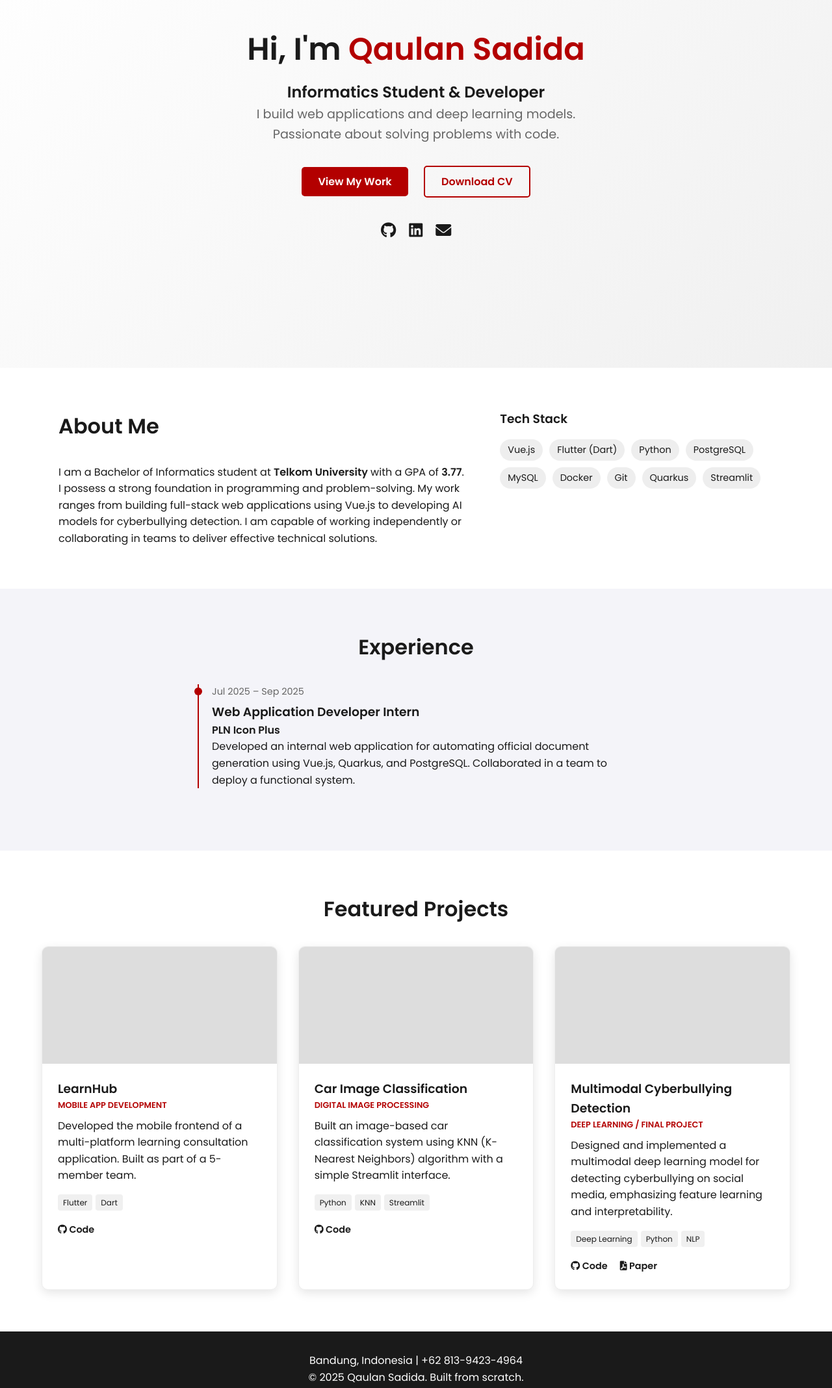
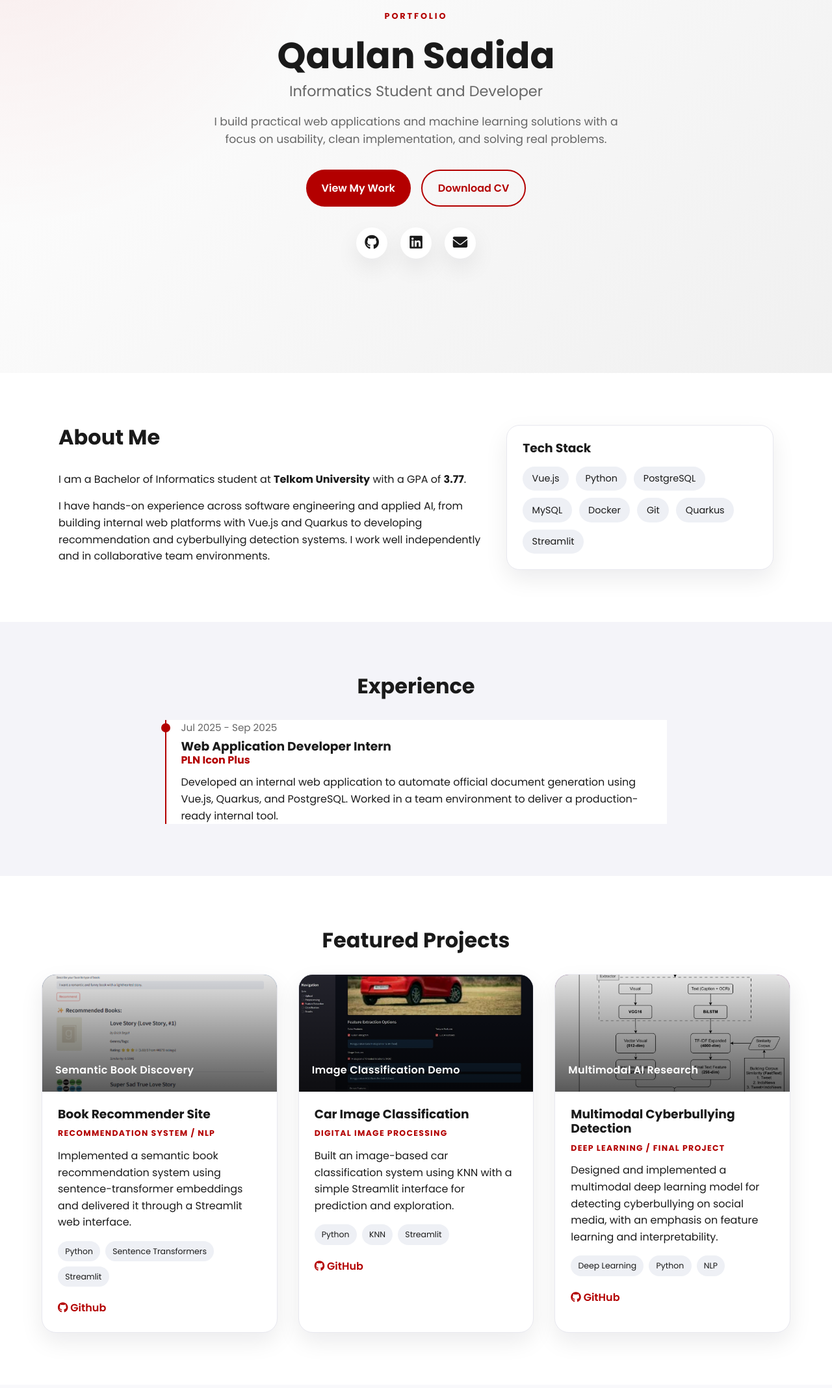
Before and after one commit to qaulanolan/portofolio, a plain HTML site: page index.html in a window 1280 px wide. Shown: the part 240-2376 px from the top of the page at 65% size. Drawn offline with Linux system fonts and the light colour scheme.

Commit message:
update
add contact section, minor fixes

```diff
--- a/index.html
+++ b/index.html
@@ -5,14 +5,10 @@
     <meta name="viewport" content="width=device-width, initial-scale=1.0">
     <title>Qaulan Sadida | Portfolio</title>
     <link rel="stylesheet" href="style.css">
-    <!-- FontAwesome for Icons -->
     <link rel="stylesheet" href="https://cdnjs.cloudflare.com/ajax/libs/font-awesome/6.0.0/css/all.min.css">
-    <!-- Google Fonts -->
-    <link href="https://fonts.googleapis.com/css2?family=Poppins:wght@300;400;600&display=swap" rel="stylesheet">
+    <link href="https://fonts.googleapis.com/css2?family=Poppins:wght@300;400;600;700&display=swap" rel="stylesheet">
 </head>
 <body>
-
-    <!-- Navigation -->
     <nav>
         <div class="logo">Qaulan.</div>
         <ul class="nav-links">
@@ -21,44 +17,42 @@
             <li><a href="#projects">Projects</a></li>
             <li><a href="#contact">Contact</a></li>
         </ul>
-        <div class="hamburger">
+        <button class="hamburger" type="button" aria-label="Toggle navigation" aria-expanded="false">
             <i class="fas fa-bars"></i>
-        </div>
+        </button>
     </nav>
 
-    <!-- Hero Section -->
     <section id="hero">
         <div class="hero-content">
-            <h1>Hi, I'm <span class="highlight">Qaulan Sadida</span></h1>
-            <h2>Informatics Student & Developer</h2>
-            <p>I build web applications and deep learning models. Passionate about solving problems with code.</p>
+            <p class="eyebrow">Portfolio</p>
+            <h1>Qaulan Sadida</h1>
+            <h2>Informatics Student and Developer</h2>
+            <p class="hero-summary">I build practical web applications and machine learning solutions with a focus on usability, clean implementation, and solving real problems.</p>
             <div class="hero-btns">
                 <a href="#projects" class="btn primary-btn">View My Work</a>
-                <!-- Link this to your actual PDF file path -->
-                <a href="assets/Qaulan_Sadida_CV.pdf" target="_blank" class="btn secondary-btn">Download CV</a>
+                <a href="assets/CV_Qaulan eng.pdf" target="_blank" rel="noopener noreferrer" class="btn secondary-btn">Download CV</a>
             </div>
             <div class="social-icons">
-                <a href="https://github.com/qaulanolan" target="_blank"><i class="fab fa-github"></i></a>
-                <a href="https://linkedin.com/in/qaulan-sadida" target="_blank"><i class="fab fa-linkedin"></i></a>
-                <a href="mailto:qaulans6@gmail.com"><i class="fas fa-envelope"></i></a>
+                <a href="https://github.com/qaulanolan" target="_blank" rel="noopener noreferrer" aria-label="GitHub"><i class="fab fa-github"></i></a>
+                <a href="https://linkedin.com/in/qaulan-sadida" target="_blank" rel="noopener noreferrer" aria-label="LinkedIn"><i class="fab fa-linkedin"></i></a>
+                <a href="mailto:qaulans6@gmail.com" aria-label="Email"><i class="fas fa-envelope"></i></a>
             </div>
         </div>
     </section>
 
-    <!-- About & Skills Section -->
     <section id="about">
         <div class="container">
             <div class="about-grid">
                 <div class="about-text">
                     <h2 class="section-title">About Me</h2>
                     <p>I am a Bachelor of Informatics student at <strong>Telkom University</strong> with a GPA of <strong>3.77</strong>.</p>
-                    <p>I possess a strong foundation in programming and problem-solving. My work ranges from building full-stack web applications using Vue.js to developing AI models for cyberbullying detection. I am capable of working independently or collaborating in teams to deliver effective technical solutions.</p>
+                    <p>I have hands-on experience across software engineering and applied AI, from building internal web platforms with Vue.js and Quarkus to developing recommendation and cyberbullying detection systems. I work well independently and in collaborative team environments.</p>
                 </div>
                 <div class="skills-box">
                     <h3>Tech Stack</h3>
                     <div class="tags">
                         <span>Vue.js</span>
-                        <span>Flutter (Dart)</span>
+                        <!-- <span>Flutter</span> -->
                         <span>Python</span>
                         <span>PostgreSQL</span>
                         <span>MySQL</span>
@@ -72,88 +66,116 @@
         </div>
     </section>
 
-    <!-- Experience Section -->
     <section id="experience">
         <h2 class="section-title center">Experience</h2>
         <div class="timeline">
             <div class="timeline-item">
-                <div class="timeline-date">Jul 2025 – Sep 2025</div> <!-- Note: Check if this date is correct in your CV! -->
+                <div class="timeline-date">Jul 2025 - Sep 2025</div>
                 <div class="timeline-content">
                     <h3>Web Application Developer Intern</h3>
                     <h4>PLN Icon Plus</h4>
-                    <p>Developed an internal web application for automating official document generation using Vue.js, Quarkus, and PostgreSQL. Collaborated in a team to deploy a functional system.</p>
+                    <p>Developed an internal web application to automate official document generation using Vue.js, Quarkus, and PostgreSQL. Worked in a team environment to deliver a production-ready internal tool.</p>
                 </div>
             </div>
         </div>
     </section>
 
-    <!-- Projects Section -->
     <section id="projects">
         <h2 class="section-title center">Featured Projects</h2>
         <div class="project-grid">
-
-            <!-- Project 1: LearnHub -->
             <div class="card">
-                <div class="card-img" style="background-image: url('assets/images/learnhub.jpg');"></div>
+                <div class="card-img project-book">
+                    <img src="assets/projects/book-recommender.png" alt="Book Recommender Site preview">
+                    <span>Semantic Book Discovery</span>
+                </div>
                 <div class="card-content">
-                    <h3>LearnHub</h3>
-                    <span class="category">Mobile App Development</span>
-                    <p>Developed the mobile frontend of a multi-platform learning consultation application. Built as part of a 5-member team.</p>
+                    <h3>Book Recommender Site</h3>
+                    <span class="category">Recommendation System / NLP</span>
+                    <p>Implemented a semantic book recommendation system using sentence-transformer embeddings and delivered it through a Streamlit web interface.</p>
                     <div class="tech-stack-mini">
-                        <span>Flutter</span>
-                        <span>Dart</span>
+                        <span>Python</span>
+                        <span>Sentence Transformers</span>
+                        <span>Streamlit</span>
                     </div>
                     <div class="links">
-                        <a href="https://github.com/qaulanolan/YOUR_REPO_NAME" target="_blank"><i class="fab fa-github"></i> Code</a>
+                        <a href="https://github.com/Jihanalyh/Sisrek_Kelompok5_TugasCLO3" target="_blank" rel="noopener noreferrer"><i class="fab fa-github"></i> Github</a>
                     </div>
                 </div>
             </div>
 
-            <!-- Project 2: Car Classification -->
             <div class="card">
-                <div class="card-img" style="background-image: url('assets/images/car-class.jpg');"></div>
+                <div class="card-img project-car">
+                    <img src="assets/projects/car-classification.png" alt="Car Image Classification preview">
+                    <span>Image Classification Demo</span>
+                </div>
                 <div class="card-content">
                     <h3>Car Image Classification</h3>
                     <span class="category">Digital Image Processing</span>
-                    <p>Built an image-based car classification system using KNN (K-Nearest Neighbors) algorithm with a simple Streamlit interface.</p>
+                    <p>Built an image-based car classification system using KNN with a simple Streamlit interface for prediction and exploration.</p>
                     <div class="tech-stack-mini">
                         <span>Python</span>
                         <span>KNN</span>
                         <span>Streamlit</span>
                     </div>
                     <div class="links">
-                        <a href="https://github.com/qaulanolan/YOUR_REPO_NAME" target="_blank"><i class="fab fa-github"></i> Code</a>
+                        <a href="https://github.com/qaulanolan/tubes-pcd" target="_blank" rel="noopener noreferrer"><i class="fab fa-github"></i> GitHub</a>
                     </div>
                 </div>
             </div>
 
-            <!-- Project 3: Cyberbullying Detection -->
             <div class="card">
-                <div class="card-img" style="background-image: url('assets/images/cyberbullying.jpg');"></div>
+                <div class="card-img project-cyber">
+                    <img src="assets/projects/cyberbully-detection.png" alt="Multimodal Cyberbullying Detection preview">
+                    <span>Multimodal AI Research</span>
+                </div>
                 <div class="card-content">
                     <h3>Multimodal Cyberbullying Detection</h3>
                     <span class="category">Deep Learning / Final Project</span>
-                    <p>Designed and implemented a multimodal deep learning model for detecting cyberbullying on social media, emphasizing feature learning and interpretability.</p>
+                    <p>Designed and implemented a multimodal deep learning model for detecting cyberbullying on social media, with an emphasis on feature learning and interpretability.</p>
                     <div class="tech-stack-mini">
                         <span>Deep Learning</span>
                         <span>Python</span>
                         <span>NLP</span>
                     </div>
                     <div class="links">
-                        <a href="https://github.com/qaulanolan/YOUR_REPO_NAME" target="_blank"><i class="fab fa-github"></i> Code</a>
-                        <a href="#" target="_blank"><i class="fas fa-file-pdf"></i> Paper</a>
+                        <a href="https://github.com/qaulanolan/Tugas-Akhir" target="_blank" rel="noopener noreferrer"><i class="fab fa-github"></i> GitHub</a>
                     </div>
                 </div>
             </div>
-
         </div>
     </section>
 
-    <!-- Footer -->
+    <section id="contact">
+        <div class="container contact-shell">
+            <div class="contact-intro">
+                <h2 class="section-title">Contact</h2>
+                <p>I am currently open to internship and entry-level software engineering opportunities. If you are hiring or would like to discuss a project, feel free to reach out.</p>
+            </div>
+            <div class="contact-grid">
+                <a class="contact-card" href="mailto:qaulans6@gmail.com">
+                    <i class="fas fa-envelope"></i>
+                    <h3>Email</h3>
+                    <p>qaulans6@gmail.com</p>
+                </a>
+                <a class="contact-card" href="https://linkedin.com/in/qaulan-sadida" target="_blank" rel="noopener noreferrer">
+                    <i class="fab fa-linkedin"></i>
+                    <h3>LinkedIn</h3>
+                    <p>linkedin.com/in/qaulan-sadida</p>
+                </a>
+                <a class="contact-card" href="https://github.com/qaulanolan" target="_blank" rel="noopener noreferrer">
+                    <i class="fab fa-github"></i>
+                    <h3>GitHub</h3>
+                    <p>github.com/qaulanolan</p>
+                </a>
+            </div>
+        </div>
+    </section>
+
     <footer>
-        <p>Bandung, Indonesia | +62 813-9423-4964</p>
-        <p>&copy; 2025 Qaulan Sadida. Built from scratch.</p>
+        <p>Bandung, Indonesia | 0813-9423-4964</p>
+        <p>&copy; 2026 Qaulan Sadida.</p>
     </footer>
 
+    <script src="script.js"></script>
 </body>
 </html>
--- a/style.css
+++ b/style.css
@@ -1,30 +1,27 @@
-/* Variables */
 :root {
-    --primary: #b30000; /* Telkom Red-ish accent or change to blue #0056b3 */
+    --primary: #b30000;
+    --primary-dark: #8a0000;
     --dark: #1a1a1a;
     --light: #f4f4f9;
     --gray: #666;
+    --muted: #eef0f5;
     --white: #ffffff;
+    --border: #e8e8ef;
+    --shadow: 0 14px 35px rgba(17, 17, 26, 0.08);
 }
 
-/* Global Reset */
 * {
     margin: 0;
     padding: 0;
     box-sizing: border-box;
-    font-family: 'Poppins', sans-serif;
+    font-family: "Poppins", sans-serif;
     scroll-behavior: smooth;
 }
 
 body {
-    background-color: var(--light);
+    background: var(--light);
     color: var(--dark);
     line-height: 1.6;
-}
-
-/* Typography */
-h1, h2, h3 {
-    font-weight: 600;
 }
 
 a {
@@ -32,26 +29,36 @@ a {
     color: inherit;
 }
 
+h1, h2, h3, h4 {
+    line-height: 1.2;
+}
+
+section {
+    padding: 5rem 5%;
+}
+
+.container {
+    max-width: 1100px;
+    margin: 0 auto;
+}
+
 .section-title {
     font-size: 2rem;
     margin-bottom: 2rem;
-    position: relative;
-    display: inline-block;
 }
 
 .center {
-    display: block;
     text-align: center;
 }
 
-/* Navigation */
 nav {
     display: flex;
     justify-content: space-between;
     align-items: center;
-    padding: 1.5rem 5%;
-    background: var(--white);
-    box-shadow: 0 2px 10px rgba(0,0,0,0.05);
+    padding: 1.25rem 5%;
+    background: rgba(255, 255, 255, 0.92);
+    backdrop-filter: blur(12px);
+    box-shadow: 0 2px 10px rgba(0, 0, 0, 0.05);
     position: sticky;
     top: 0;
     z-index: 1000;
@@ -66,7 +73,13 @@ nav {
 .nav-links {
     list-style: none;
     display: flex;
+    align-items: center;
     gap: 2rem;
+}
+
+.nav-links a {
+    font-weight: 500;
+    transition: color 0.2s ease;
 }
 
 .nav-links a:hover {
@@ -75,49 +88,76 @@ nav {
 
 .hamburger {
     display: none;
+    border: 0;
+    background: transparent;
+    color: var(--dark);
+    font-size: 1.2rem;
     cursor: pointer;
 }
 
-/* Hero Section */
 #hero {
-    height: 90vh;
+    min-height: 92vh;
     display: flex;
     align-items: center;
     justify-content: center;
     text-align: center;
-    padding: 0 5%;
-    background: linear-gradient(135deg, #fff 0%, #f0f0f0 100%);
+    background:
+        radial-gradient(circle at top left, rgba(179, 0, 0, 0.08), transparent 35%),
+        linear-gradient(135deg, #ffffff 0%, #f0f0f0 100%);
+}
+
+.hero-content {
+    max-width: 760px;
+}
+
+.eyebrow {
+    text-transform: uppercase;
+    letter-spacing: 0.18rem;
+    color: var(--primary);
+    font-size: 0.8rem;
+    font-weight: 700;
+    margin-bottom: 1rem;
 }
 
 .hero-content h1 {
-    font-size: 3rem;
+    font-size: 3.5rem;
     margin-bottom: 0.5rem;
 }
 
-.highlight {
-    color: var(--primary);
+.hero-content h2 {
+    font-size: 1.4rem;
+    font-weight: 500;
+    color: var(--gray);
+    margin-bottom: 1.25rem;
 }
 
-.hero-content p {
-    font-size: 1.2rem;
+.hero-summary {
+    font-size: 1.08rem;
     color: var(--gray);
-    margin-bottom: 2rem;
-    max-width: 600px;
-    margin-left: auto;
-    margin-right: auto;
+    max-width: 640px;
+    margin: 0 auto 2rem;
 }
 
 .hero-btns {
+    display: flex;
+    justify-content: center;
+    gap: 1rem;
     margin-bottom: 2rem;
+    flex-wrap: wrap;
 }
 
 .btn {
-    padding: 10px 25px;
-    border-radius: 5px;
+    display: inline-flex;
+    align-items: center;
+    justify-content: center;
+    padding: 0.85rem 1.5rem;
+    border-radius: 999px;
     font-weight: 600;
-    transition: 0.3s;
-    display: inline-block;
-    margin: 0 10px;
+    transition: transform 0.2s ease, background 0.2s ease, color 0.2s ease;
+}
+
+.btn:hover {
+    transform: translateY(-2px);
 }
 
 .primary-btn {
@@ -125,13 +165,14 @@ nav {
     color: var(--white);
 }
 
+.primary-btn:hover {
+    background: var(--primary-dark);
+}
+
 .secondary-btn {
     border: 2px solid var(--primary);
     color: var(--primary);
-}
-
-.primary-btn:hover {
-    background: #8a0000;
+    background: transparent;
 }
 
 .secondary-btn:hover {
@@ -140,88 +181,108 @@ nav {
 }
 
 .social-icons {
-    font-size: 1.5rem;
-    gap: 20px;
     display: flex;
     justify-content: center;
+    gap: 1.25rem;
+    font-size: 1.4rem;
 }
 
 .social-icons a {
-    color: var(--dark);
-    transition: 0.3s;
+    width: 48px;
+    height: 48px;
+    display: inline-flex;
+    align-items: center;
+    justify-content: center;
+    border-radius: 50%;
+    background: var(--white);
+    box-shadow: var(--shadow);
+    transition: color 0.2s ease, transform 0.2s ease;
 }
 
 .social-icons a:hover {
     color: var(--primary);
+    transform: translateY(-2px);
 }
 
-/* About & Skills */
-#about {
-    padding: 4rem 5%;
+#about,
+#projects {
     background: var(--white);
-}
-
-.container {
-    max-width: 1100px;
-    margin: 0 auto;
 }
 
 .about-grid {
     display: grid;
-    grid-template-columns: 1.5fr 1fr;
-    gap: 3rem;
+    grid-template-columns: 1.6fr 1fr;
+    gap: 2rem;
+    align-items: start;
+}
+
+.about-text p + p {
+    margin-top: 1rem;
+}
+
+.skills-box,
+.timeline,
+.contact-shell {
+    background: var(--white);
+}
+
+.skills-box {
+    border: 1px solid var(--border);
+    border-radius: 20px;
+    padding: 1.5rem;
+    box-shadow: var(--shadow);
 }
 
 .tags {
     display: flex;
     flex-wrap: wrap;
-    gap: 10px;
+    gap: 0.7rem;
     margin-top: 1rem;
 }
 
-.tags span {
-    background: #eee;
-    padding: 5px 12px;
-    border-radius: 20px;
-    font-size: 0.9rem;
+.tags span,
+.tech-stack-mini span {
+    background: var(--muted);
+    border-radius: 999px;
     font-weight: 500;
 }
 
-/* Experience */
+.tags span {
+    padding: 0.45rem 0.9rem;
+    font-size: 0.9rem;
+}
+
 #experience {
-    padding: 4rem 5%;
-    max-width: 800px;
+    max-width: 900px;
     margin: 0 auto;
 }
 
 .timeline-item {
     border-left: 2px solid var(--primary);
-    padding-left: 20px;
-    margin-bottom: 2rem;
+    padding-left: 1.4rem;
     position: relative;
 }
 
 .timeline-item::before {
-    content: '';
-    width: 12px;
-    height: 12px;
+    content: "";
+    width: 14px;
+    height: 14px;
     background: var(--primary);
     border-radius: 50%;
     position: absolute;
-    left: -7px;
+    left: -8px;
     top: 5px;
 }
 
 .timeline-date {
-    font-size: 0.9rem;
     color: var(--gray);
-    margin-bottom: 5px;
+    font-size: 0.95rem;
+    margin-bottom: 0.35rem;
 }
 
-/* Projects */
-#projects {
-    padding: 4rem 5%;
-    background: var(--white);
+.timeline-content h4 {
+    color: var(--primary);
+    margin-bottom: 0.75rem;
 }
 
 .project-grid {
@@ -234,22 +295,60 @@ nav {
 
 .card {
     background: var(--white);
-    border-radius: 10px;
-    box-shadow: 0 5px 15px rgba(0,0,0,0.1);
+    border: 1px solid var(--border);
+    border-radius: 22px;
     overflow: hidden;
-    transition: transform 0.3s;
-    border: 1px solid #eee;
+    box-shadow: var(--shadow);
+    transition: transform 0.25s ease, box-shadow 0.25s ease;
 }
 
 .card:hover {
-    transform: translateY(-5px);
+    transform: translateY(-6px);
+    box-shadow: 0 18px 40px rgba(17, 17, 26, 0.12);
 }
 
 .card-img {
     height: 180px;
-    background-color: #ddd; /* Placeholder color */
-    background-size: cover;
-    background-position: center;
+    padding: 1.25rem;
+    position: relative;
+    display: flex;
+    align-items: flex-end;
+    color: var(--white);
+    font-weight: 600;
+    letter-spacing: 0.02rem;
+    overflow: hidden;
+}
+
+.project-book {
+    background: linear-gradient(135deg, #1d3557, #457b9d);
+}
+
+.project-car {
+    background: linear-gradient(135deg, #343a40, #6c757d);
+}
+
+.project-cyber {
+    background: linear-gradient(135deg, #4a0e4e, #9c2c77);
+}
+
+.card-img::after {
+    content: "";
+    position: absolute;
+    inset: 0;
+    background: linear-gradient(180deg, rgba(0, 0, 0, 0.1) 0%, rgba(0, 0, 0, 0.65) 100%);
+}
+
+.card-img img {
+    position: absolute;
+    inset: 0;
+    width: 100%;
+    height: 100%;
+    object-fit: cover;
+}
+
+.card-img span {
+    position: relative;
+    z-index: 1;
 }
 
 .card-content {
@@ -257,45 +356,120 @@ nav {
 }
 
 .category {
-    font-size: 0.8rem;
+    display: inline-block;
+    font-size: 0.78rem;
+    text-transform: uppercase;
+    letter-spacing: 0.08rem;
     color: var(--primary);
-    text-transform: uppercase;
     font-weight: 700;
-    display: block;
-    margin-bottom: 0.5rem;
+    margin: 0.5rem 0 0.75rem;
 }
 
 .tech-stack-mini {
-    margin: 1rem 0;
     display: flex;
-    gap: 5px;
+    gap: 0.5rem;
     flex-wrap: wrap;
+    margin: 1rem 0 1.25rem;
 }
 
 .tech-stack-mini span {
-    font-size: 0.75rem;
-    background: #f0f0f0;
-    padding: 3px 8px;
-    border-radius: 4px;
+    font-size: 0.78rem;
+    padding: 0.35rem 0.7rem;
 }
 
 .links a {
-    font-size: 0.9rem;
-    margin-right: 15px;
+    color: var(--primary);
     font-weight: 600;
 }
 
-/* Footer */
+#contact {
+    background: linear-gradient(180deg, #f8f8fb 0%, #f2f3f8 100%);
+}
+
+.contact-intro {
+    max-width: 720px;
+    margin-bottom: 2rem;
+}
+
+.contact-grid {
+    display: grid;
+    grid-template-columns: repeat(auto-fit, minmax(220px, 1fr));
+    gap: 1.25rem;
+}
+
+.contact-card {
+    background: var(--white);
+    border: 1px solid var(--border);
+    border-radius: 20px;
+    padding: 1.5rem;
+    box-shadow: var(--shadow);
+    transition: transform 0.2s ease, border-color 0.2s ease;
+}
+
+.contact-card:hover {
+    transform: translateY(-4px);
+    border-color: rgba(179, 0, 0, 0.25);
+}
+
+.contact-card i {
+    font-size: 1.3rem;
+    color: var(--primary);
+    margin-bottom: 1rem;
+}
+
+.contact-card h3 {
+    margin-bottom: 0.35rem;
+}
+
+.contact-card p {
+    color: var(--gray);
+    word-break: break-word;
+}
+
 footer {
     background: var(--dark);
     color: var(--white);
     text-align: center;
-    padding: 2rem;
+    padding: 2rem 5%;
 }
 
-/* Mobile Responsive */
 @media (max-width: 768px) {
-    .hero-content h1 { font-size: 2rem; }
-    .about-grid { grid-template-columns: 1fr; }
-    .nav-links { display: none; } /* Add JS for hamburger toggle later if needed */
+    section {
+        padding: 4rem 5%;
+    }
+
+    .hero-content h1 {
+        font-size: 2.6rem;
+    }
+
+    .hero-content h2 {
+        font-size: 1.15rem;
+    }
+
+    .about-grid {
+        grid-template-columns: 1fr;
+    }
+
+    .hamburger {
+        display: inline-flex;
+    }
+
+    .nav-links {
+        display: none;
+        position: absolute;
+        top: calc(100% + 0.5rem);
+        right: 5%;
+        flex-direction: column;
+        align-items: flex-start;
+        gap: 1rem;
+        background: var(--white);
+        padding: 1rem 1.25rem;
+        border-radius: 16px;
+        box-shadow: var(--shadow);
+        min-width: 180px;
+    }
+
+    .nav-links.open {
+        display: flex;
+    }
 }
```
Also changed, not shown: script.js (+16 -0 lines), assets/projects/book-recommender.png (added), assets/projects/car-classification.png (added), assets/projects/cyberbully-detection.png (added), 1 other file.
